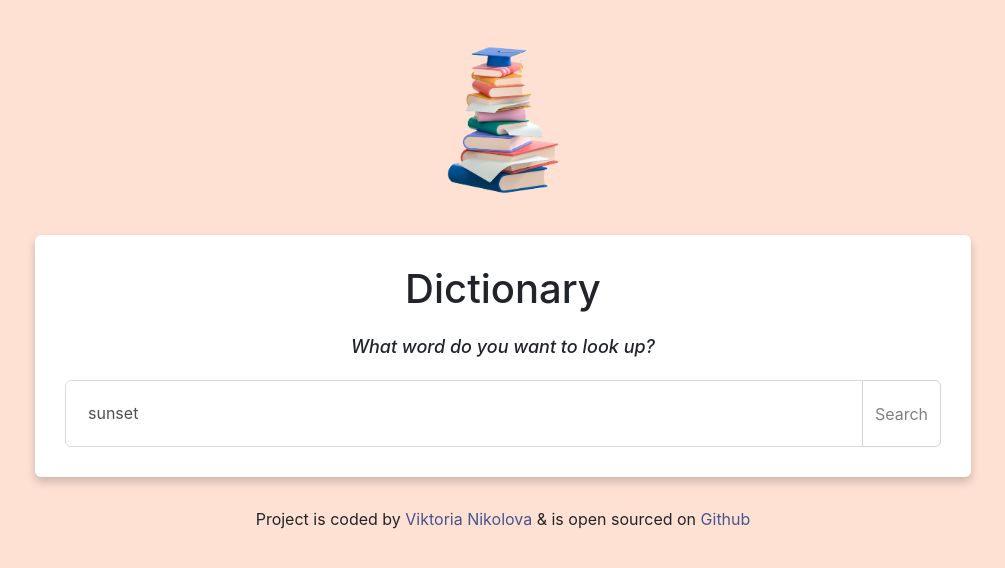
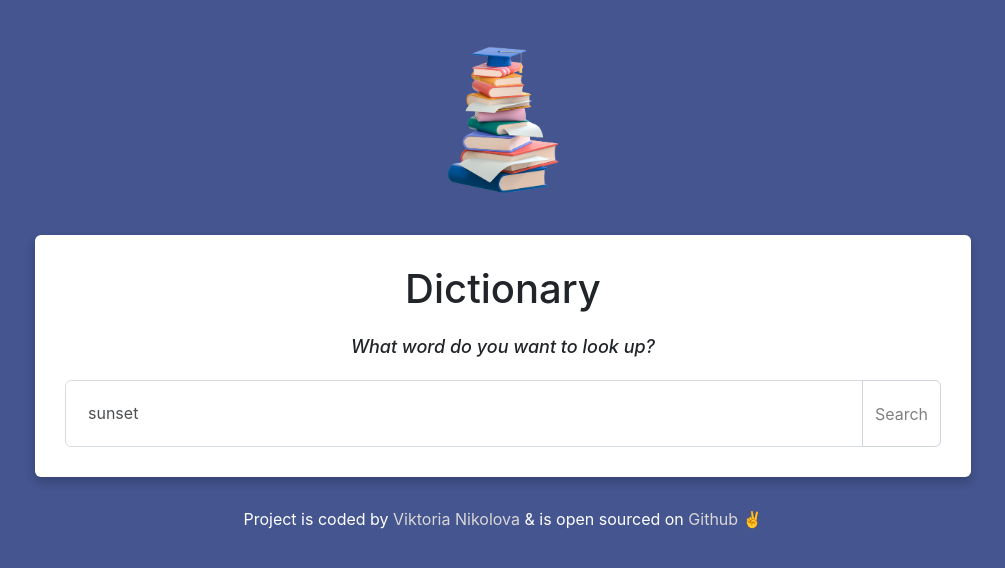
Before and after one commit to viki3612/dictionary-project, a React (Create React App) app: page / in a window 1280 px wide. Shown: the top 568 px of the page, without its empty margins (137-1142 px from the left). Built offline with nearby package versions, Linux system fonts and the light colour scheme; no server answers.

Commit message:
updated  background

```diff
--- a/src/App.css
+++ b/src/App.css
@@ -1,7 +1,7 @@
 body {
-  background-image: url("background2.png");
-  background-position: 100%;
+  background-color: #44558f;
 }
+
 main {
   margin: 20px 0px 30px;
 }
@@ -14,7 +14,10 @@ main {
   text-align: center;
   margin: 0px 0px 20px;
 }
-.App-logo {
+.App-footer {
+  color: white;
+}
+img {
   max-width: 200px;
   max-height: 200px;
   display: block;
@@ -22,9 +25,9 @@ main {
 }
 .App a {
   text-decoration: none;
-  color: #44558f;
+  color: rgb(218, 215, 215);
 }
 .App a:hover {
-  font-weight: bolder;
+  color: white;
   transition: all 200ms ease-in-out;
 }
--- a/src/App.js
+++ b/src/App.js
@@ -8,7 +8,7 @@ export default function App() {
       <div className="container">
         <main>
           <div className="App-header">
-            <img src={logo} className="App-logo img-fluid" alt="logo" />
+            <img src={logo} className="img-fluid" alt="logo" />
           </div>
           <Dictionary defaultWord="sunset" />
         </main>
@@ -28,7 +28,7 @@ export default function App() {
             rel="noreferrer"
           >
             {" "}
-            Github{" "}
+            Github ✌️
           </a>
         </footer>
       </div>
--- a/src/Dictionary.css
+++ b/src/Dictionary.css
@@ -32,7 +32,7 @@ h2.Which-Word {
   transition: all 200ms ease-in-out;
 }
 .btn-primary:hover {
-  background-color: #ffe1d4;
+  background-color: #44558f;
   border-color: #ced4da;
-  color: grey;
+  color: white;
 }
--- a/src/Dictionary.js
+++ b/src/Dictionary.js
@@ -58,7 +58,7 @@ export default function Dictionary(props) {
                 <option value="Forest"></option>
                 <option value="Mindful"></option>
               </datalist>
-              <button class="btn btn-primary" type="submit">
+              <button className="btn btn-primary" type="submit">
                 Search
               </button>
             </div>
```
